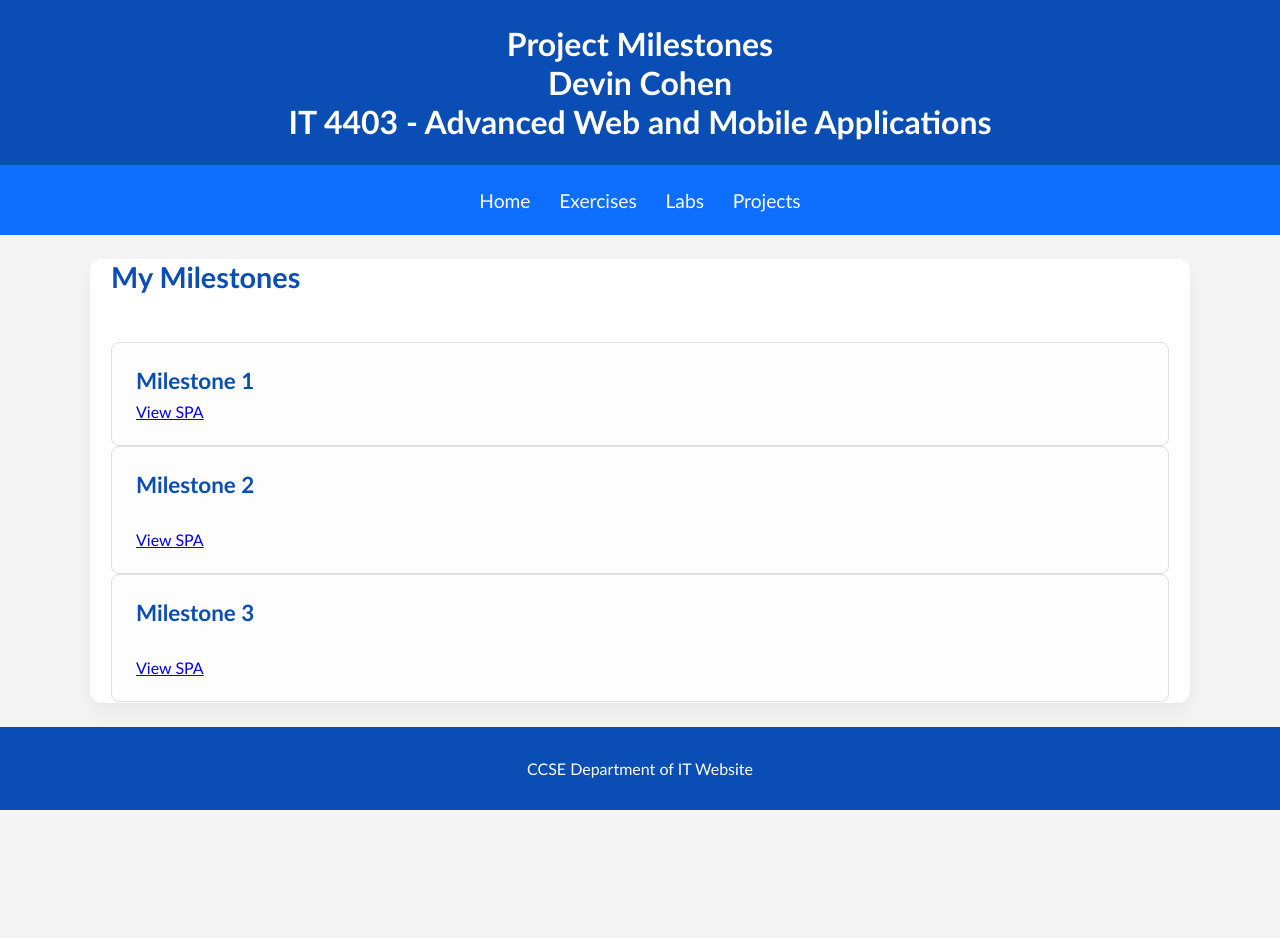
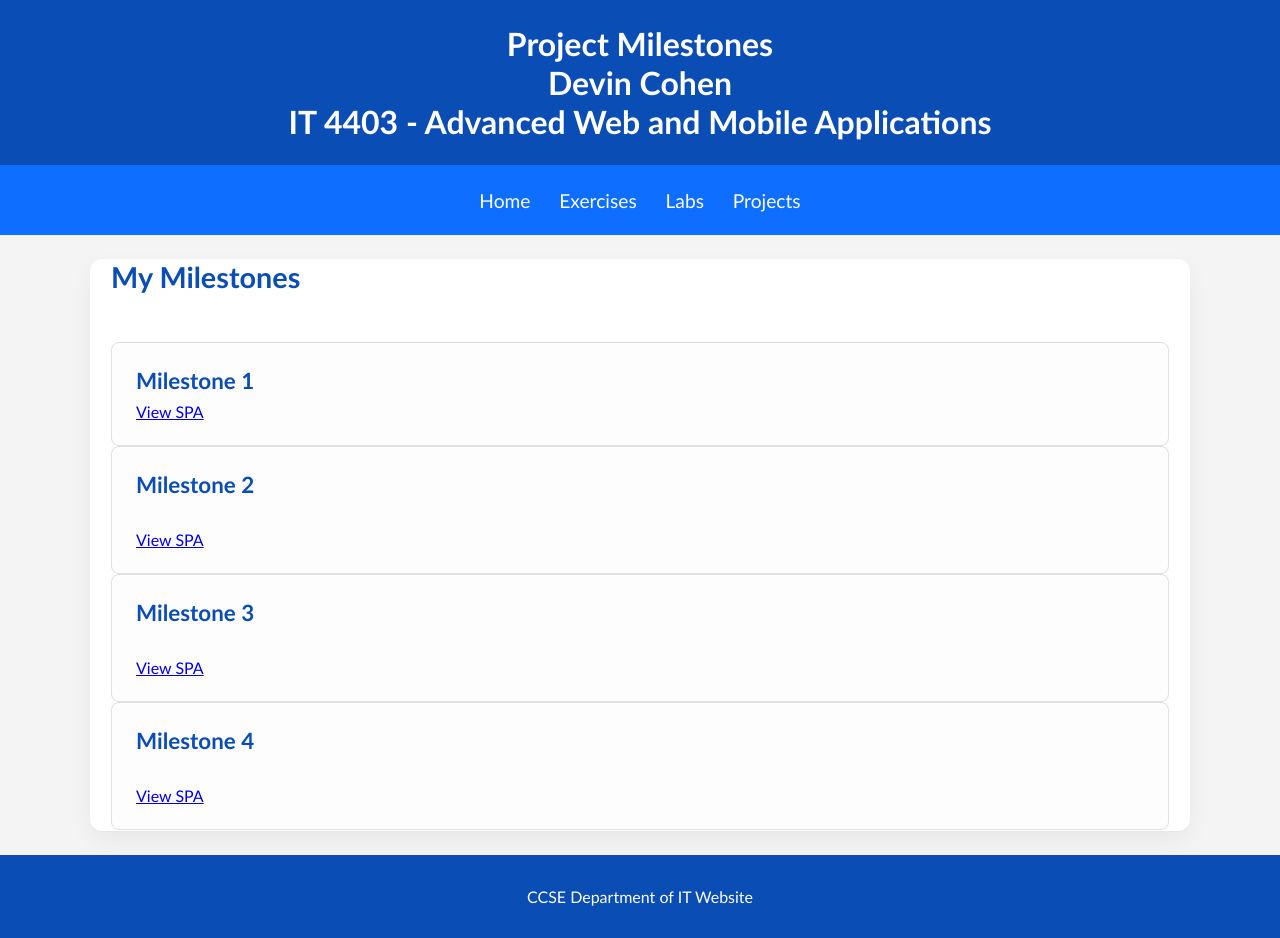
Before and after one commit to DevinC00/Advanced-Web-and-Mobile-Applications, a plain HTML site: page Projects.html in a window 1280 px wide. Before the commit the page ends 810 px from the top, so only its background shows below. Drawn offline with Linux system fonts and the light colour scheme.

Commit message:
Update Projects.html

```diff
--- a/Projects.html
+++ b/Projects.html
@@ -41,6 +41,10 @@
                     <h3>Milestone 3</h3></p>
                     <a href="Milestone 3/index.html" class="spa-link-btn">View SPA</a>
                 </div>
+                <div class="project-card">
+                    <h3>Milestone 4</h3></p>
+                    <a href="Milestone 4/index.html" class="spa-link-btn">View SPA</a>
+                </div>
             </div>
         </main>
         <footer>
```
